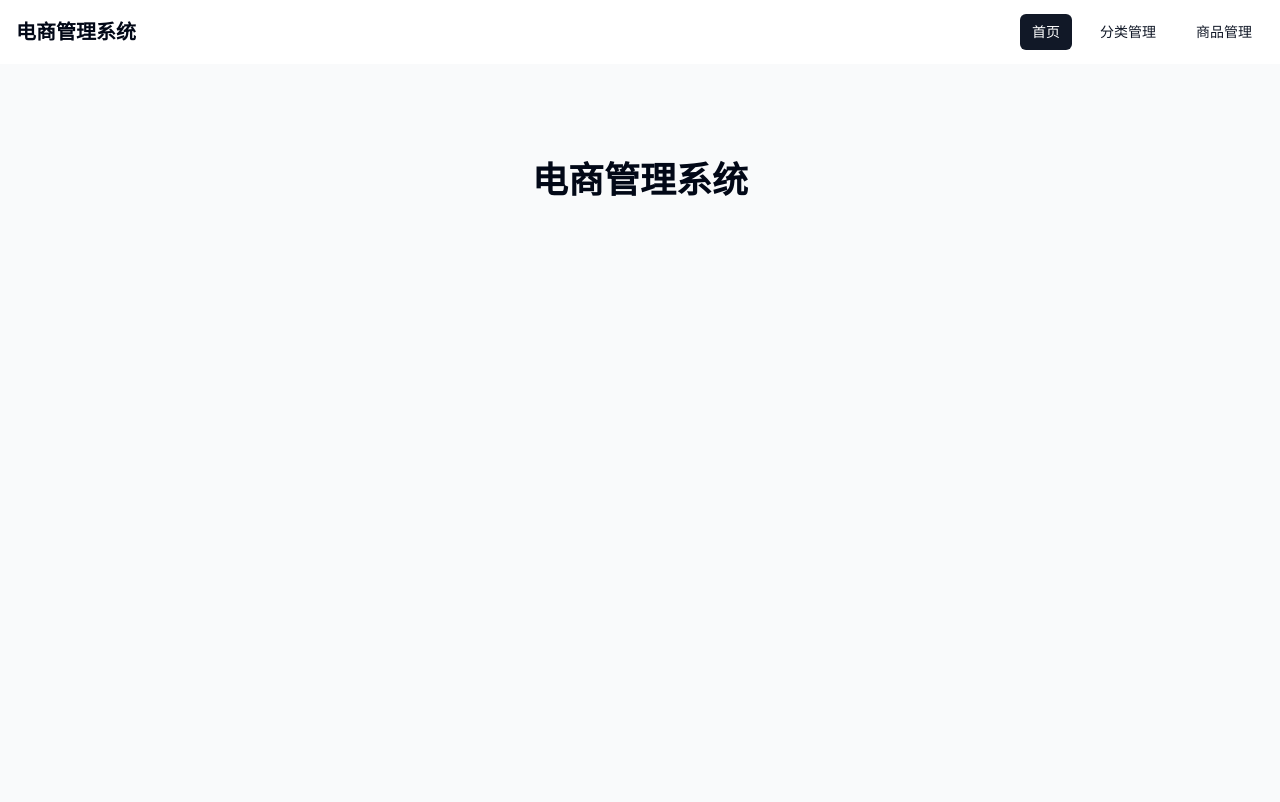
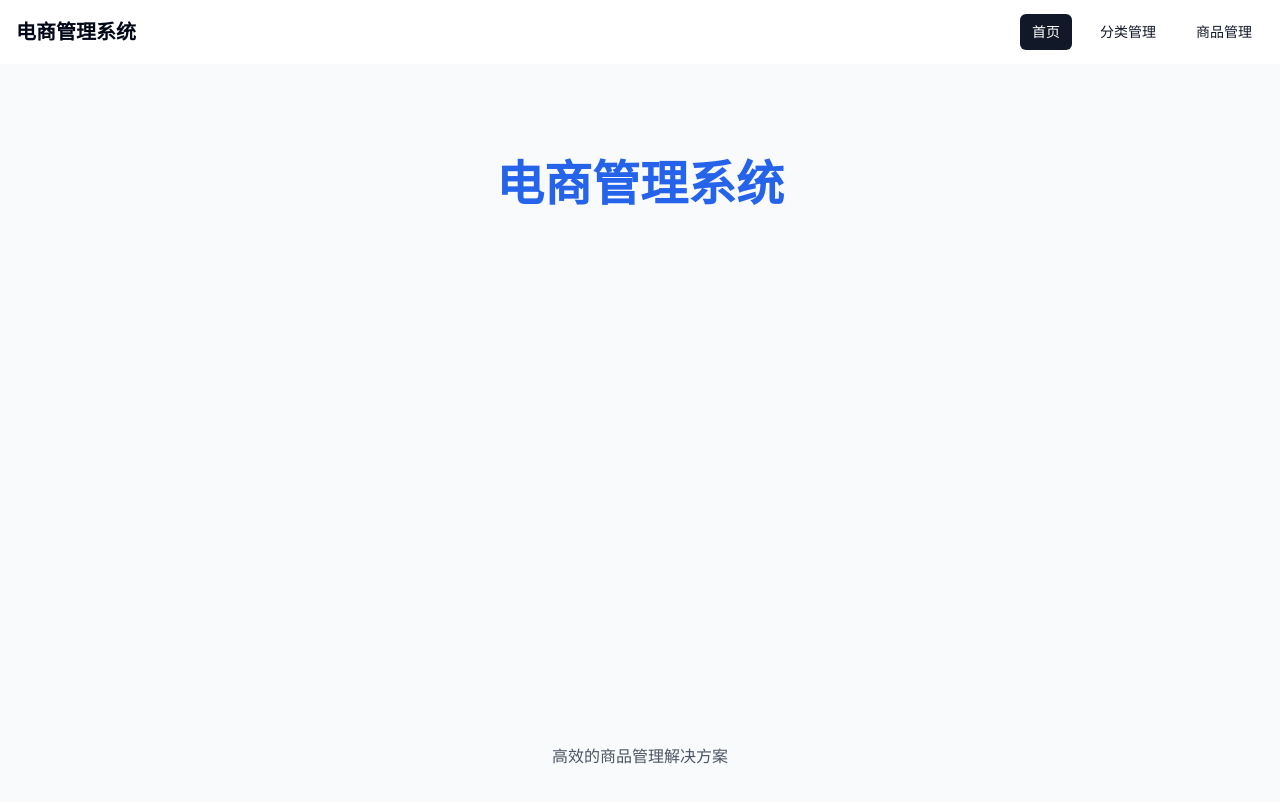
Before and after one commit to yitntg/admin5, a Next.js app: page / in a window 1280 px wide. Shown: the top 802 px of the page. Built offline with nearby package versions, Linux system fonts and the light colour scheme.

Commit message:
更新首页标题样式和添加副标题

```diff
--- a/src/app/page.tsx
+++ b/src/app/page.tsx
@@ -1,7 +1,8 @@
 export default function Home() {
   return (
     <main className="flex min-h-screen flex-col items-center justify-between p-24">
-      <h1 className="text-4xl font-bold">电商管理系统</h1>
+      <h1 className="text-5xl font-bold text-blue-600">电商管理系统</h1>
+      <p className="text-gray-600 mt-4">高效的商品管理解决方案</p>
     </main>
   );
 }
```
